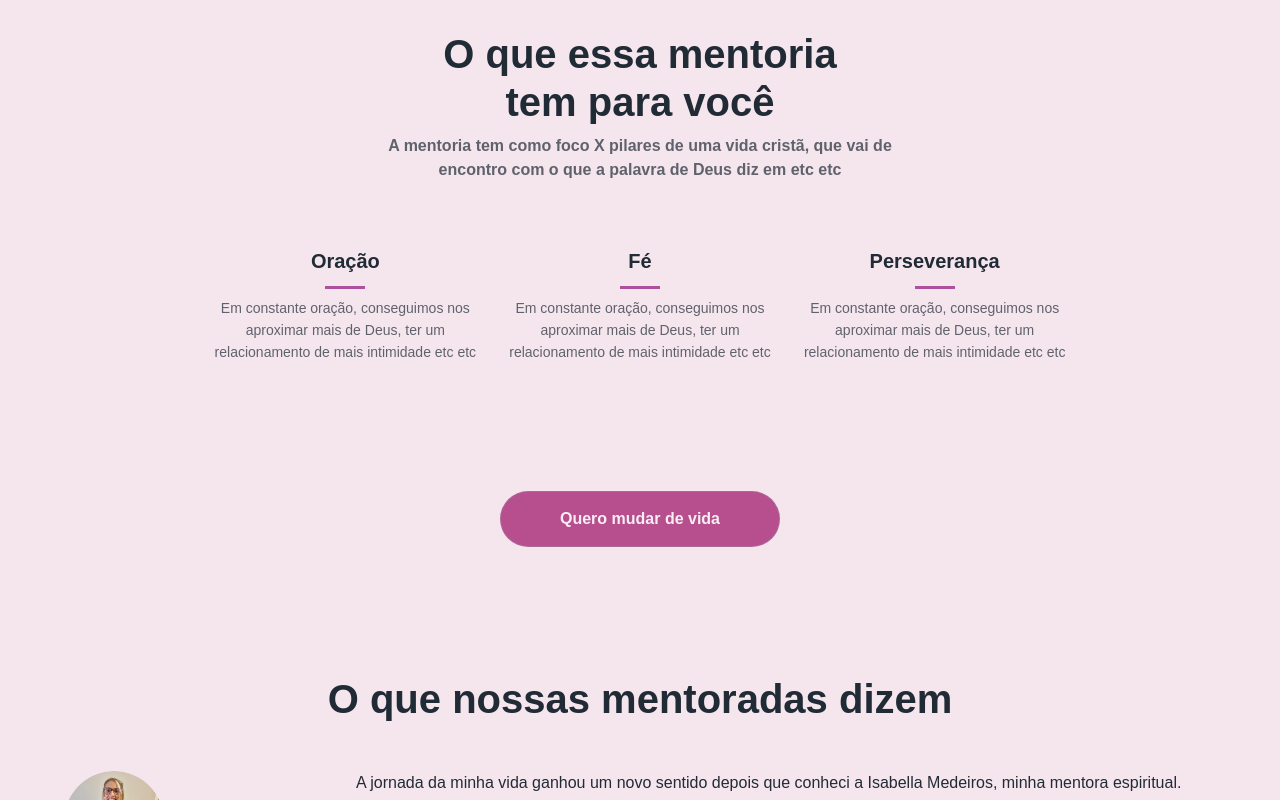
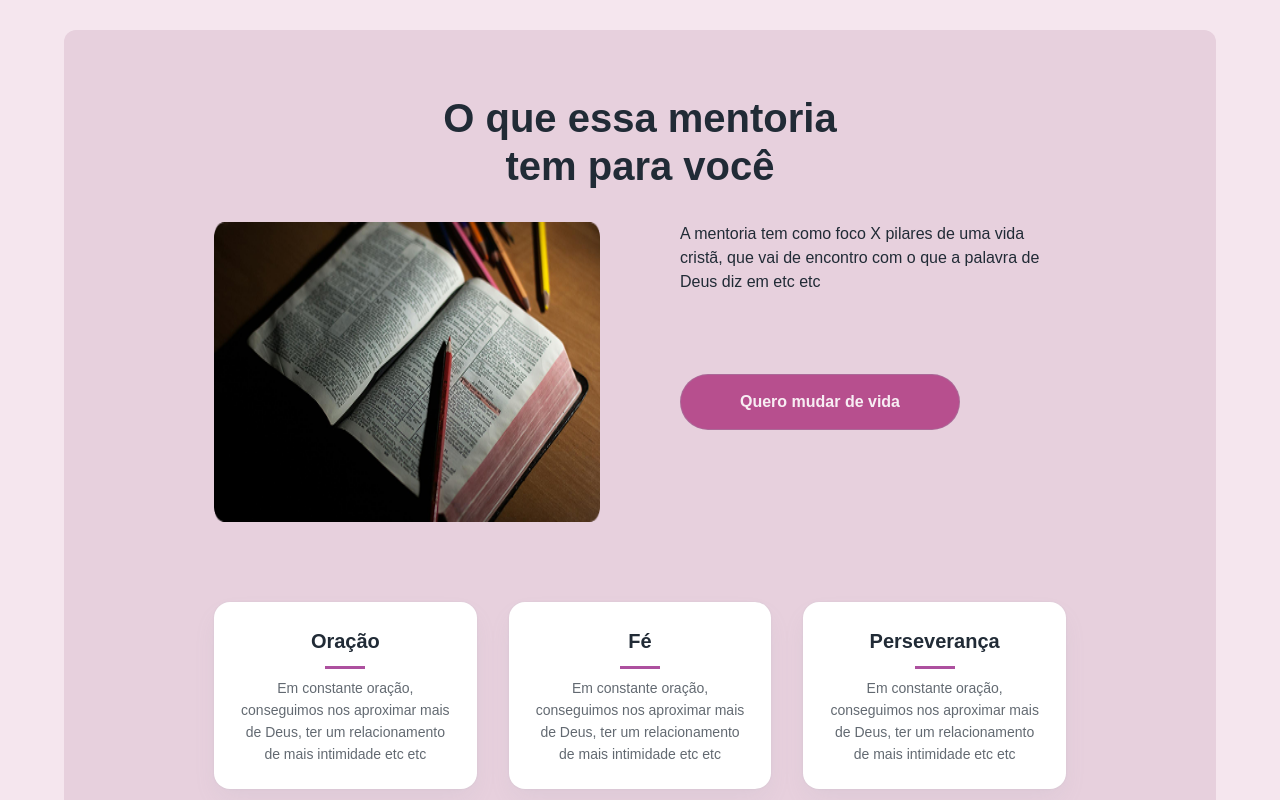
Before and after one commit to pedrohw12/isabella-land, a Next.js app: page / in a window 1280 px wide. Shown: the part 2260-3060 px from the top of the page. Built offline with nearby package versions, Linux system fonts and the light colour scheme; a web font is replaced by a local one.

Commit message:
feat: new layout design

```diff
--- a/src/components/own-land/fourth-section.tsx
+++ b/src/components/own-land/fourth-section.tsx
@@ -10,43 +10,115 @@ import {
   useTheme,
   useMediaQuery,
 } from "@mui/material";
-import CheckIcon from "@mui/icons-material/Check";
 import { handleWhatsAppClick } from "./utils";
 
 export const FourthSection = () => {
   const theme = useTheme();
-  const isSmallScreen = useMediaQuery(theme.breakpoints.down("sm"));
+  const isSmallScreen = useMediaQuery(theme.breakpoints.down("md"));
 
   return (
+    <Box sx={{ backgroundColor: "#F5E6EE", p: 8 }}>
+      <Box sx={{ backgroundColor: "#E7D0DD", borderRadius: "12px" }}>
         <Box
           sx={{
-        backgroundColor: "#F5E6EE", // Pink-ish background
             py: { xs: 6, md: 8 }, // Vertical padding
           }}
         >
           <Container maxWidth="md">
+            {/* Title */}
             <Typography variant="h3" align="center" gutterBottom>
               O que essa mentoria{!isSmallScreen && <br />} tem para você
             </Typography>
+            <Box
+              sx={{
+                mt: 4,
+                display: "flex",
+                justifyContent: "space-between",
+                flexDirection: { xs: "column", md: "row" },
+              }}
+            >
+              {/* Image Placeholder on the left */}
+              <Box
+                sx={{
+                  height: "300px", // Adjust height as needed
+                  borderRadius: 2,
+                  display: "flex",
+                  justifyContent: "center",
+                  flex: 1,
+                  mr: { xs: 0, md: 10 },
+                  mb: { xs: 4, lg: 0 },
+                }}
+              >
+                <Box
+                  component="img"
+                  src="/images/bible.png"
+                  alt="Bíblia"
+                  sx={{
+                    display: "block",
+                    width: "100%",
+                    borderRadius: "8px",
+                    maxWidth: 400,
+                    flex: 1,
+                  }}
+                />
+              </Box>
+
+              {/* Text and button on the right */}
+              <Box
+                sx={{
+                  display: "flex",
+                  flexDirection: "column",
+                  alignItems: { xs: "center", md: "flex-start" },
+                  flex: 1,
+                }}
+              >
+                <Typography
+                  variant="body1"
+                  sx={{ mb: 4, textAlign: { xs: "center", md: "left" } }}
+                >
+                  A mentoria tem como foco X pilares de uma vida cristã, que vai
+                  de encontro com o que a palavra de Deus diz em etc etc
+                </Typography>
+
+                {!isSmallScreen && (
+                  <Box sx={{ mt: 6 }}>
+                    <Button
+                      onClick={handleWhatsAppClick}
+                      variant="outlined"
+                      sx={{
+                        backgroundColor: "#B74F8E",
+                        width: "280px",
+                        height: "56px",
+                        mt: "auto",
+                        borderRadius: 5,
+                      }}
+                    >
                       <Typography
                         variant="subtitle1"
-          paragraph
-          sx={{ opacity: "70%" }}
-          align="center"
+                        sx={{ color: "#fff", opacity: "90%" }}
                       >
-          A mentoria tem como foco X pilares de uma vida cristã, que vai de
-          {!isSmallScreen && <br />} encontro com o que a palavra de Deus diz em
-          etc etc
+                        Quero mudar de vida
                       </Typography>
+                    </Button>
+                  </Box>
+                )}
+              </Box>
+            </Box>
 
             {/* 3-column content */}
-        <Grid container spacing={4} justifyContent="center" sx={{ mt: 4 }}>
+            <Grid
+              container
+              spacing={4}
+              justifyContent="center"
+              sx={{ mt: { xs: 0, md: 6 } }}
+            >
               {/* Oração */}
-          <Grid item xs={12} sm={4}>
+              <Grid item xs={12} md={4}>
+                <Card sx={{ height: "100%" }}>
+                  <CardContent>
                     <Typography variant="h6" align="center">
                       Oração
                     </Typography>
-            {/* Underline / divider (optional) */}
                     <Box
                       sx={{
                         width: 40,
@@ -56,14 +128,22 @@ export const FourthSection = () => {
                         my: 1,
                       }}
                     />
-            <Typography variant="body2" align="center" sx={{ opacity: "70%" }}>
-              Em constante oração, conseguimos nos aproximar mais de Deus, ter
-              um relacionamento de mais intimidade etc etc
+                    <Typography
+                      variant="body2"
+                      align="center"
+                      sx={{ opacity: "70%" }}
+                    >
+                      Em constante oração, conseguimos nos aproximar mais de
+                      Deus, ter um relacionamento de mais intimidade etc etc
                     </Typography>
+                  </CardContent>
+                </Card>
               </Grid>
 
               {/* Fé */}
-          <Grid item xs={12} sm={4}>
+              <Grid item xs={12} md={4}>
+                <Card sx={{ height: "100%" }}>
+                  <CardContent>
                     <Typography variant="h6" align="center">
                       Fé
                     </Typography>
@@ -76,14 +156,22 @@ export const FourthSection = () => {
                         my: 1,
                       }}
                     />
-            <Typography variant="body2" align="center" sx={{ opacity: "70%" }}>
-              Em constante oração, conseguimos nos aproximar mais de Deus, ter
-              um relacionamento de mais intimidade etc etc
+                    <Typography
+                      variant="body2"
+                      align="center"
+                      sx={{ opacity: "70%" }}
+                    >
+                      Em constante oração, conseguimos nos aproximar mais de
+                      Deus, ter um relacionamento de mais intimidade etc etc
                     </Typography>
+                  </CardContent>
+                </Card>
               </Grid>
 
               {/* Perseverança */}
-          <Grid item xs={12} sm={4}>
+              <Grid item xs={12} md={4}>
+                <Card sx={{ height: "100%" }}>
+                  <CardContent>
                     <Typography variant="h6" align="center">
                       Perseverança
                     </Typography>
@@ -96,15 +184,21 @@ export const FourthSection = () => {
                         my: 1,
                       }}
                     />
-            <Typography variant="body2" align="center" sx={{ opacity: "70%" }}>
-              Em constante oração, conseguimos nos aproximar mais de Deus, ter
-              um relacionamento de mais intimidade etc etc
+                    <Typography
+                      variant="body2"
+                      align="center"
+                      sx={{ opacity: "70%" }}
+                    >
+                      Em constante oração, conseguimos nos aproximar mais de
+                      Deus, ter um relacionamento de mais intimidade etc etc
                     </Typography>
+                  </CardContent>
+                </Card>
               </Grid>
             </Grid>
-
-        {/* Call-to-action button */}
-        <Box textAlign="center" sx={{ mt: 6 }}>
+          </Container>
+          {isSmallScreen && (
+            <Box sx={{ mt: 6, textAlign: "center" }}>
               <Button
                 onClick={handleWhatsAppClick}
                 variant="outlined"
@@ -112,8 +206,8 @@ export const FourthSection = () => {
                   backgroundColor: "#B74F8E",
                   width: "280px",
                   height: "56px",
+                  mt: "auto",
                   borderRadius: 5,
-              mt: 10,
                 }}
               >
                 <Typography
@@ -124,7 +218,9 @@ export const FourthSection = () => {
                 </Typography>
               </Button>
             </Box>
-      </Container>
+          )}
+        </Box>
+      </Box>
     </Box>
   );
 };
```
Also changed, not shown: src/components/own-land/second-section.tsx (+0 -40 lines), public/images/bible.png (added). Lines whose indentation alone changed are shown as unchanged.
